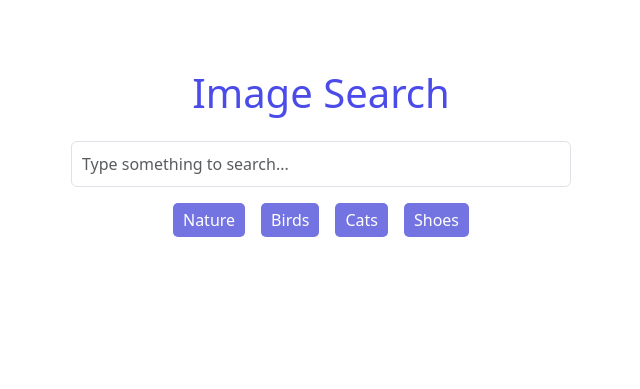
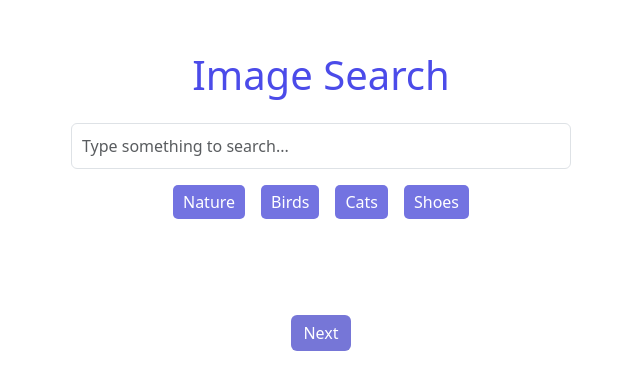
Before and after one commit to subdit/image-search, a React (Vite) app in the folder image-search/unsplash-search-image/: page / in a window 1280 px wide. Shown: the part 167-556 px from the top of the page, without its empty margins (319-959 px from the left). Built offline with nearby package versions, Linux system fonts and the light colour scheme.

Commit message:
add error massege and logic the loading indicator to prevent loading error

```diff
--- a/image-search/unsplash-search-image/src/App.jsx
+++ b/image-search/unsplash-search-image/src/App.jsx
@@ -10,12 +10,16 @@ const IMAGES_PER_PAGE = 20;
 const App = () => {
   const searchInput = useRef(null);
   const [images, setImages] = useState([]);
-  const [page, setPage] = useState(1); // set up pagination\
-  const [totalPages, setTotalPages] = useState(0); // set up the images
+  const [page, setPage] = useState(0); // set up pagination\
+  const [totalPages, setTotalPages] = useState(1); // set up the images
+  const [errorMsg, setErrorMsg] = useState('');
+  const [loading, setLoading] = useState(false);
 
   const fetchImages = useCallback(async () => {
     try {
       if (searchInput.current.value) {
+        setErrorMsg('');
+        setLoading(true);
         const { data } = await axios.get(
           `${API_URL}?query=${
             searchInput.current.value
@@ -23,18 +27,19 @@ const App = () => {
             import.meta.env.VITE_API_KEY
           }`
         );
-        console.log('data', data);
         setImages(data.results);
         setTotalPages(data.total_pages);
+        setLoading(false);
       }
     } catch (error) {
       console.log(error);
+      setLoading(false);
     }
   }, [page]);
 
   useEffect(() => {
     fetchImages();
-  }, [fetchImages, page]);
+  }, [fetchImages]);
 
   const resetSearch = () => {
     setPage(1);
@@ -55,6 +60,7 @@ const App = () => {
   return (
     <div className='container'>
       <h1 className='title'>Image Search</h1>
+      {errorMsg && <p className='error-msg'>{errorMsg}</p>}
       <div className='search-section'>
         <Form onSubmit={handleSearch}>
           <Form.Control
@@ -72,6 +78,11 @@ const App = () => {
         <div onClick={() => handleSelection('cats')}>Cats</div>
         <div onClick={() => handleSelection('shoes')}>Shoes</div>
       </div>
+
+      {loading ? (
+        <p className='loading'>Loading...</p>
+      ) : (
+        <>
           <div className='images'>
             {images.map(image => (
               <img
@@ -82,13 +93,16 @@ const App = () => {
               />
             ))}
           </div>
-
           <div className='buttons'>
             {page > 1 && (
               <Button onClick={() => setPage(page - 1)}>Previous</Button>
             )}
-        {page < totalPages && <Button onClick={() => setPage + 1}>Next</Button>}
+            {page < totalPages && (
+              <Button onClick={() => setPage(page + 1)}>Next</Button>
+            )}
           </div>
+        </>
+      )}
     </div>
   );
 };
```
Lines whose indentation alone changed are shown as unchanged.
